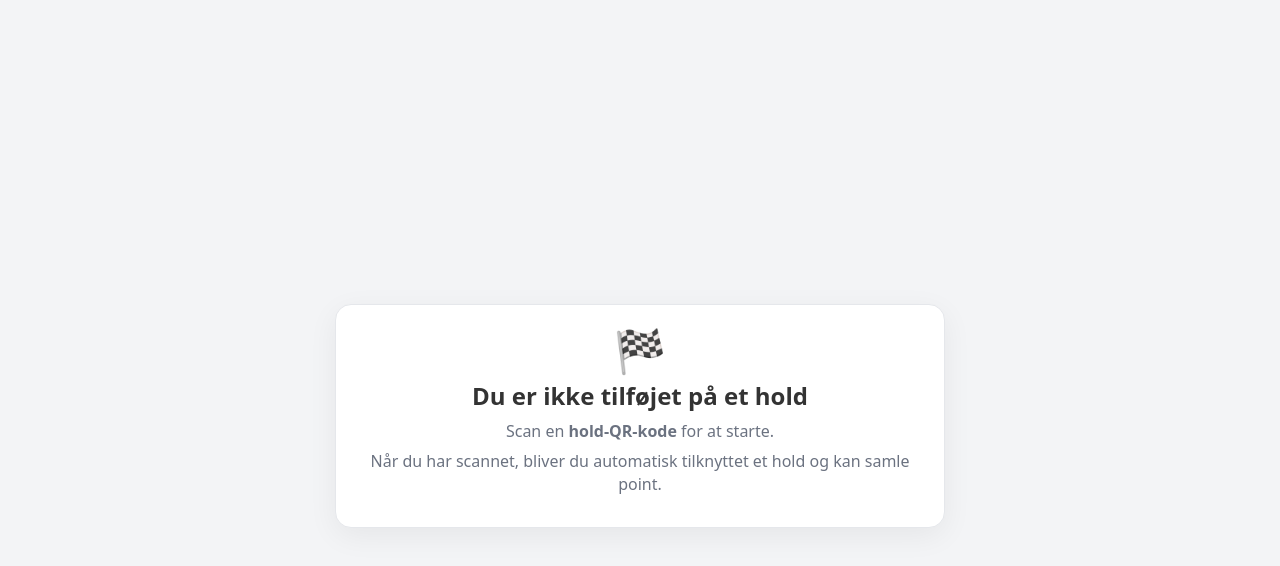
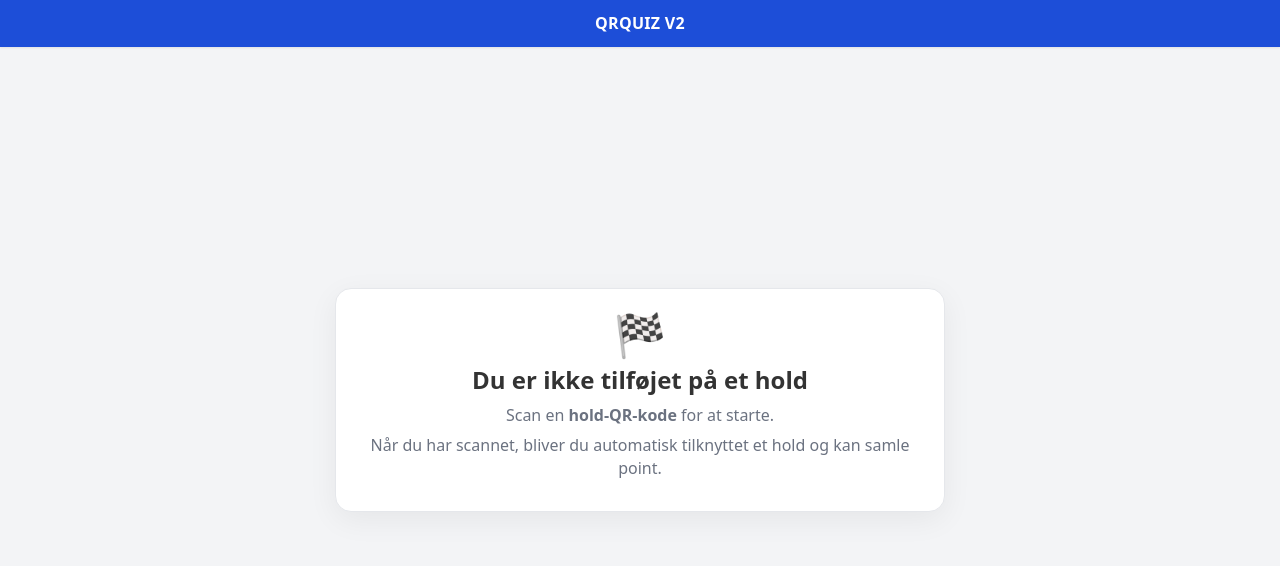
Before and after one commit to TECHMagnusOlesen/QRQUIZv2, a website: page joined.html in a window 1280 px wide. Drawn offline with nearby package versions, Linux system fonts and the light colour scheme; no server answers.

Commit message:
Update joined.html

```diff
--- a/joined.html
+++ b/joined.html
@@ -14,17 +14,22 @@
       margin:0;
 
       /* Mobilvenligt layout */
-      min-height:100dvh; /* undgår iOS 100vh-issues */
+      min-height:100dvh;
       display:flex; align-items:center; justify-content:center;
 
       /* Behagelig padding + safe areas */
       padding: clamp(12px, 4vw, 24px);
       padding-left: max(16px, env(safe-area-inset-left));
       padding-right: max(16px, env(safe-area-inset-right));
-      padding-top: max(16px, env(safe-area-inset-top));
+      padding-top: max(16px, env(safe-area-inset-top)) + 52px; /* plads til header */
       padding-bottom: max(16px, env(safe-area-inset-bottom));
 
       -webkit-text-size-adjust: 100%;
+    }
+    .header {
+      position:fixed; left:0; right:0; top:0; z-index:10;
+      background:#1d4ed8; color:#fff; padding:12px 16px; text-align:center;
+      font-weight:700; letter-spacing:.3px; box-shadow:0 1px 2px rgba(0,0,0,.08);
     }
     .card {
       width:100%; max-width:560px;
@@ -45,6 +50,9 @@
 </head>
 <body>
 
+  <!-- HEADER med event-navn hvis muligt -->
+  <div class="header" id="headerTitle">QRQUIZ V2</div>
+
   <!-- STATE: JOINED -->
   <div id="state-joined" class="card" style="display:none">
     <h1>Velkommen!</h1>
@@ -64,7 +72,23 @@
   </div>
 
   <script>
+    async function setHeaderFromEvent() {
+      try {
+        const evRes = await axios.get('/api/event'); // { event: {id,name} | null }
+        if (evRes.data && evRes.data.event && evRes.data.event.name) {
+          document.getElementById('headerTitle').textContent = evRes.data.event.name;
+        } else {
+          document.getElementById('headerTitle').textContent = 'QRQUIZ V2';
+        }
+      } catch {
+        document.getElementById('headerTitle').textContent = 'QRQUIZ V2';
+      }
+    }
+
     async function loadState() {
+      // Vis event-navn i header uanset om man er joined
+      setHeaderFromEvent();
+
       const params = new URLSearchParams(window.location.search);
       const already    = params.has('already');
       const notInEvent = params.has('notinEvent');
@@ -103,6 +127,7 @@
           fb.textContent = '';
         }
       } catch (e) {
+        // Ikke på et hold
         notJoinedEl.style.display = 'block';
       }
     }
```
